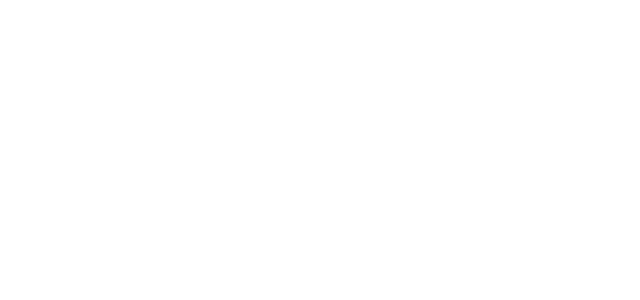
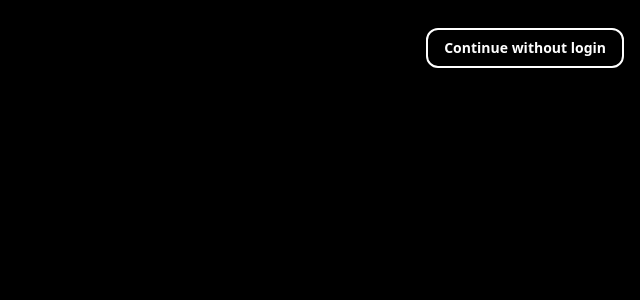
Before and after one commit to nielchaudhary/floww, a React (Vite) app in the folder frontend/: page /start in a window 1280 px wide. Before the commit this address had no page. Shown: the top 300 px of the page, without its empty margins (640-1280 px from the left). Built offline with nearby package versions, Linux system fonts and the light colour scheme.

Commit message:
added login & without login flow, chat page

```diff
--- /dev/null
+++ b/frontend/components/Chat.tsx
@@ -0,0 +1,7 @@
+export const Chat = () => {
+    return (
+        <div className="flex flex-col items-center justify-center h-screen w-screen bg-black">
+            <h1 className="text-white text-4xl font-bold">chat karo bhosdiwalo, shuru karo</h1>
+        </div>
+    )
+}
--- /dev/null
+++ b/frontend/components/GetStarted.tsx
@@ -0,0 +1,15 @@
+import { useNavigate } from "react-router-dom";
+
+export const GetStarted = () => {
+    const navigate = useNavigate();
+    return (
+        <div className="flex flex-col items-center justify-center h-screen bg-black w-screen">
+            <button className=" text-white text-sm font-bold absolute top-3 right-0 m-4 border-2 border-white rounded-xl px-4 py-2" onClick={() => navigate("/chat")}>
+                Continue without login
+            </button>
+
+
+
+        </div>
+    )
+}
--- a/frontend/src/App.tsx
+++ b/frontend/src/App.tsx
@@ -3,7 +3,8 @@
 import { BrowserRouter } from 'react-router-dom';
 import { Landing } from '../components/Landing';
 import { FeaturePage } from '../components/FeaturePage';
-
+import { GetStarted } from '../components/GetStarted';
+import { Chat } from '../components/Chat';
 function App() {
 
   return (
@@ -12,6 +13,8 @@
     <Routes>
       <Route path="/" element={<Landing />} />
       <Route path="/features" element={<FeaturePage />} />
+      <Route path="/start" element={<GetStarted />} />
+      <Route path="/chat" element={<Chat />} />
     </Routes>
     </BrowserRouter>
     </>
```
